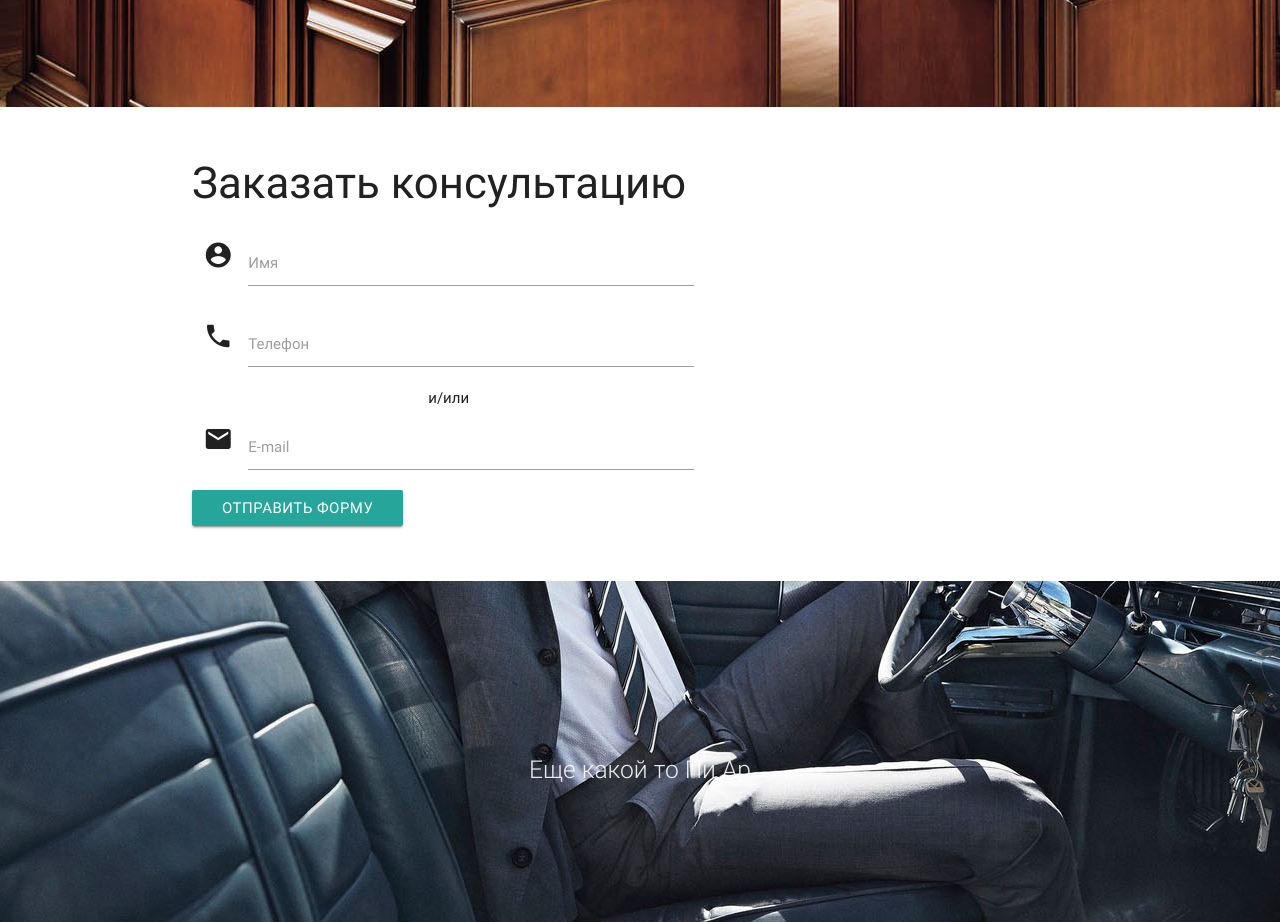
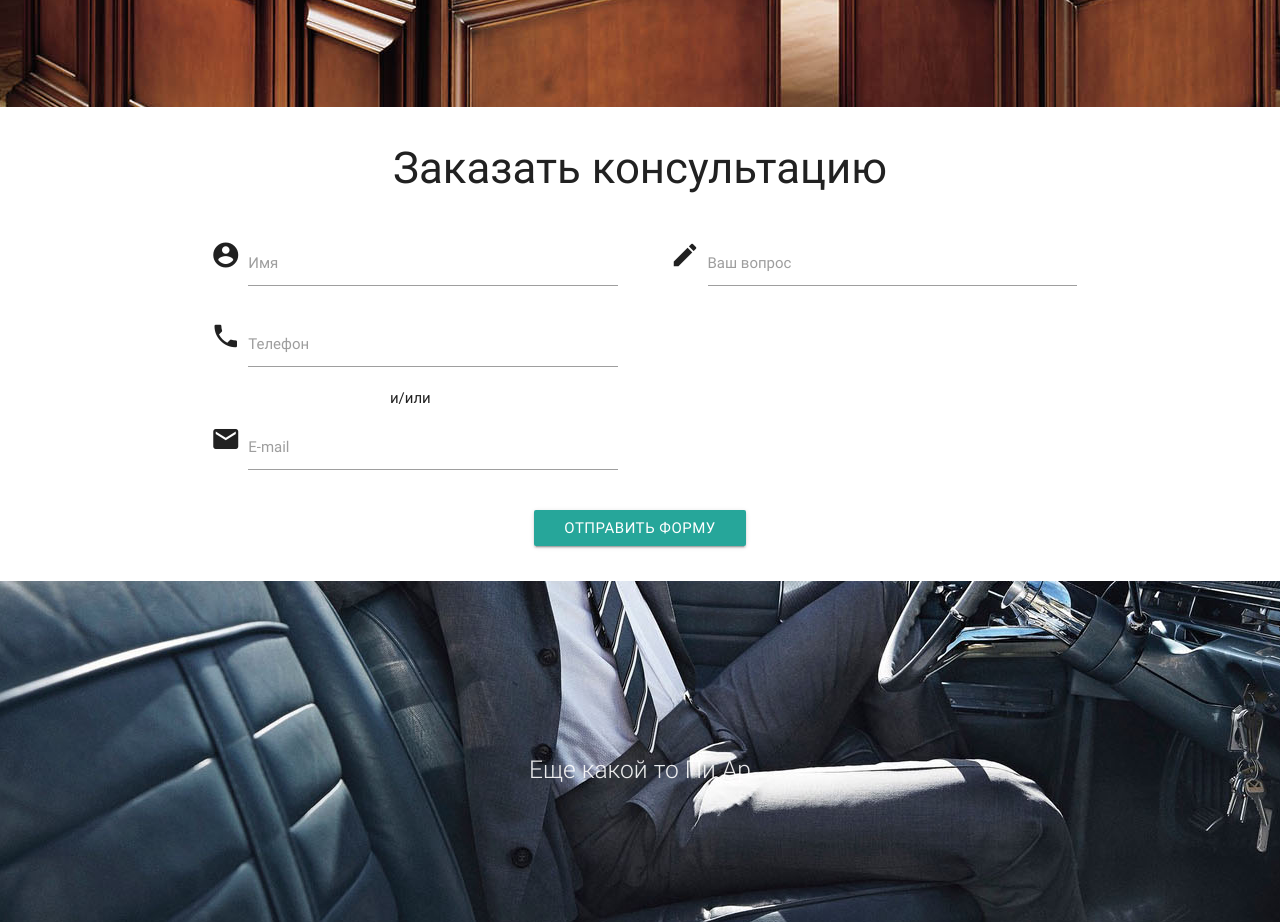
Before and after one commit to Eugene-BV/DZ_10, a plain HTML site: page max/index.html in a window 1280 px wide. Shown: the part 1400-2322 px from the top of the page. Drawn offline with nearby package versions, Linux system fonts and the light colour scheme.

Commit message:
upgrade form

```diff
--- a/max/index.html
+++ b/max/index.html
@@ -151,10 +151,10 @@
     <div class="container">
         <div class="section">
             <div class="row">
-                <form class="col s12">
+                <form class="col s12 center">
+                    <h3>Заказать консультацию</h3>
                     <div class="row">
-                        <div class="input-field col l7 m7 s12">
-                           <h3>Заказать консультацию</h3>
+                        <div class="input-field col m6 s12 center">
                             <div class="input-field col s12">
                                 <i class="material-icons prefix">account_circle</i>
                                 <input id="icon_prefix" type="text" class="validate">
@@ -171,9 +171,16 @@
                                 <input id="email" type="email" class="validate">
                                 <label for="email" data-error="wrong" data-success="right">E-mail</label>
                             </div>
-                            <a class="waves-effect waves-light btn">Отправить форму</a>
+                        </div>
+                        <div class="input-field col m6 s12 center">
+                            <div class="input-field col s12">
+                                <i class="material-icons prefix">mode_edit</i>
+                                <textarea id="icon_prefix2" class="materialize-textarea"></textarea>
+                                <label for="icon_prefix2">Ваш вопрос</label>
+                            </div>
                         </div>
                     </div>
+                    <a class="waves-effect waves-light btn">Отправить форму</a>
                 </form>
             </div>
         </div>
--- a/max/indexstyle.css
+++ b/max/indexstyle.css
@@ -19,6 +19,9 @@ nav sub {
 }
 .first__paralax {
     margin-bottom: 0;
+}
+textarea.materialize-textarea {
+    padding: 0;
 }
 
 @media only screen and (min-width: 0){
```
